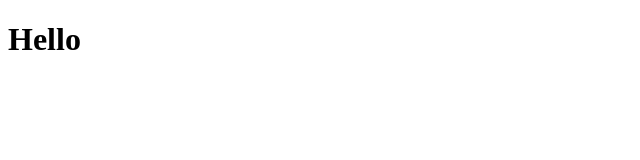
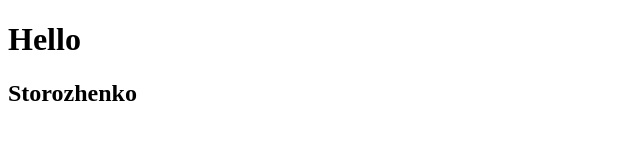
Before and after one commit to DartMoon/test-git, a plain HTML site: page index.html in a window 1280 px wide. Shown: the whole page, without its empty margins (0-640 px from the left). Drawn offline with Linux system fonts and the light colour scheme.

Commit message:
Second commit

```diff
--- a/index.html
+++ b/index.html
@@ -6,5 +6,6 @@
 </head>
 <body>
     <h1>Hello</h1>
+    <h2>Storozhenko</h2>
 </body>
 </html>
```
